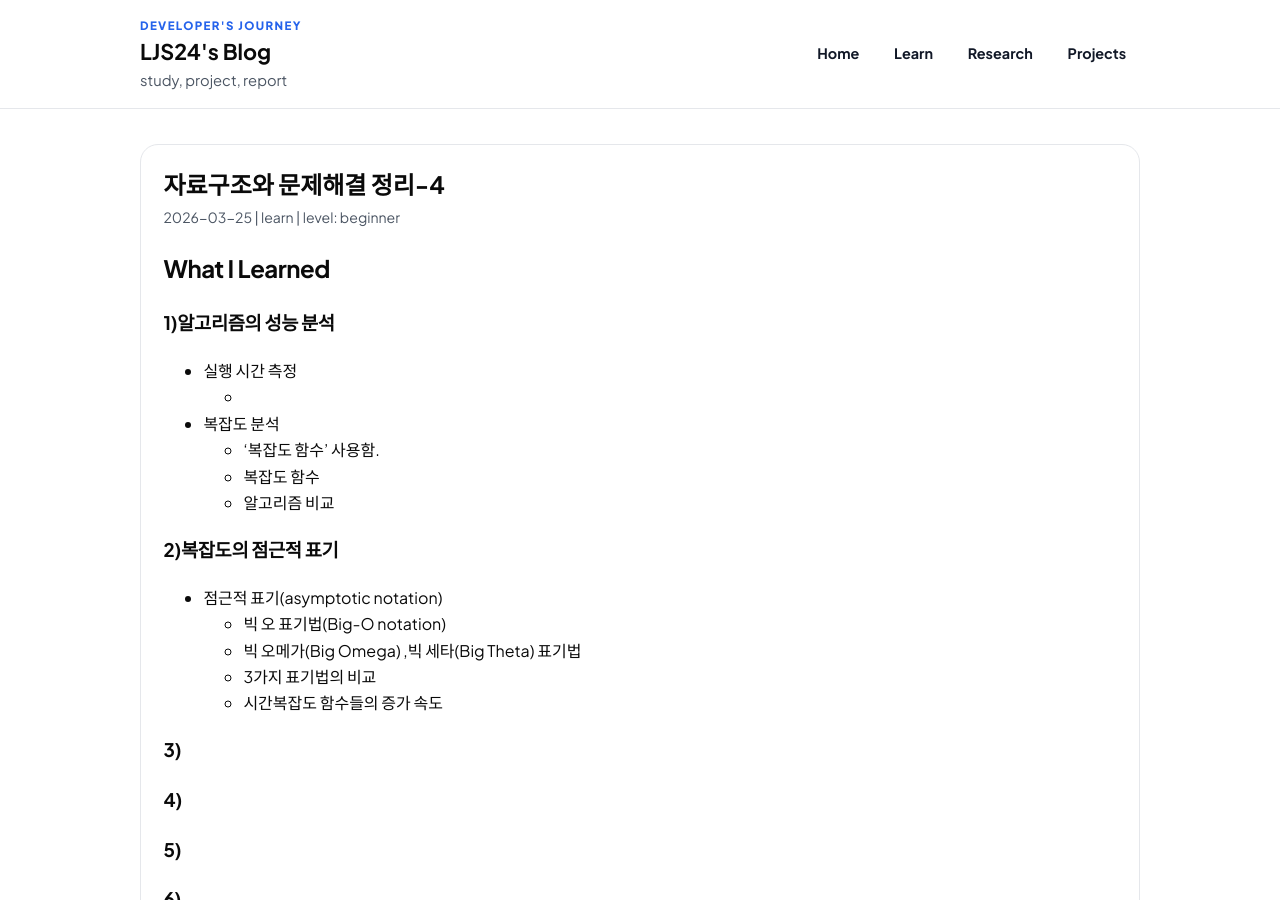
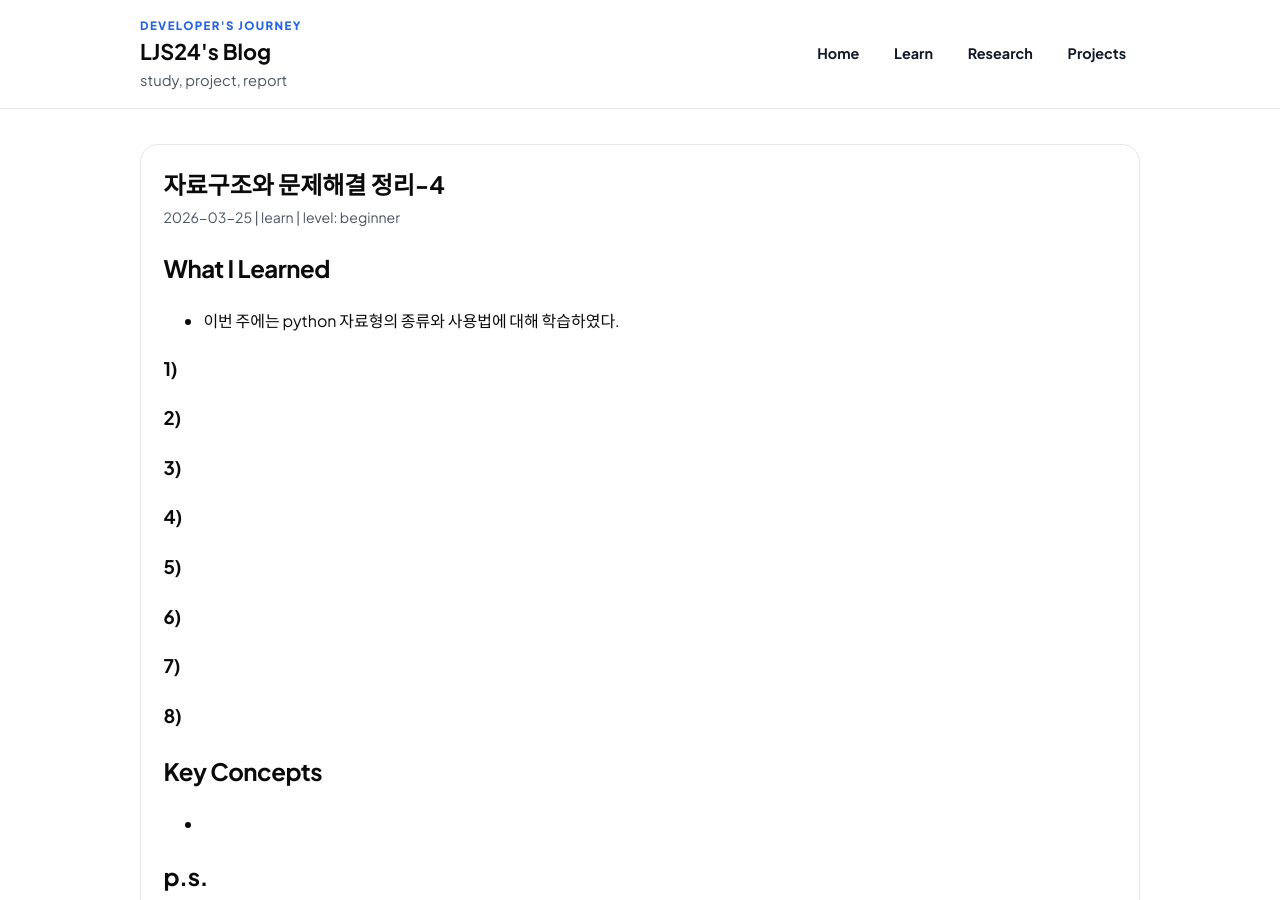
Before and after one commit to LJS24/LJS24.github.io, a Jekyll site: the page built from _posts/learn/2026-03-25-learning-note-자료구조와-문제해결.md, in a window 1280 px wide and 900 px high. Built offline with Jekyll 4.4.1, drawn with Linux system fonts in a browser that asks for light colours.

Commit message:
content update-learning note

```diff
--- a/_posts/learn/2026-03-25-learning-note-자료구조와-문제해결.md
+++ b/_posts/learn/2026-03-25-learning-note-자료구조와-문제해결.md
@@ -9,23 +9,13 @@ summary: "주간 학습내용 정리"
 ---
 
 ## What I Learned
+- 이번 주에는 python 자료형의 종류와 사용법에 대해 학습하였다.
+
+### 1)
 
 
-### 1)알고리즘의 성능 분석
-- 실행 시간 측정
-    -
-- 복잡도 분석
-    - '복잡도 함수' 사용함.
-    - 복잡도 함수
-    - 알고리즘 비교
+### 2)
 
-
-### 2)복잡도의 점근적 표기
-- 점근적 표기(asymptotic notation)
-    - 빅 오 표기법(Big-O notation)
-    - 빅 오메가(Big Omega) ,빅 세타(Big Theta) 표기법
-    - 3가지 표기법의 비교
-    - 시간복잡도 함수들의 증가 속도
 
 ### 3)
 
```
Also changed, not shown: _posts/learn/2026-03-25-learning-note-디지털논리회로.md (+1 -1 lines), _posts/learn/2026-03-25-learning-note-인공지능과-스마트모빌리티.md (+1 -2 lines), _posts/learn/2026-03-25-learning-note-컴퓨터개론.md (+1 -1 lines), _posts/learn/2026-03-25-learning-note-프로그래밍입문.md (+1 -1 lines).
